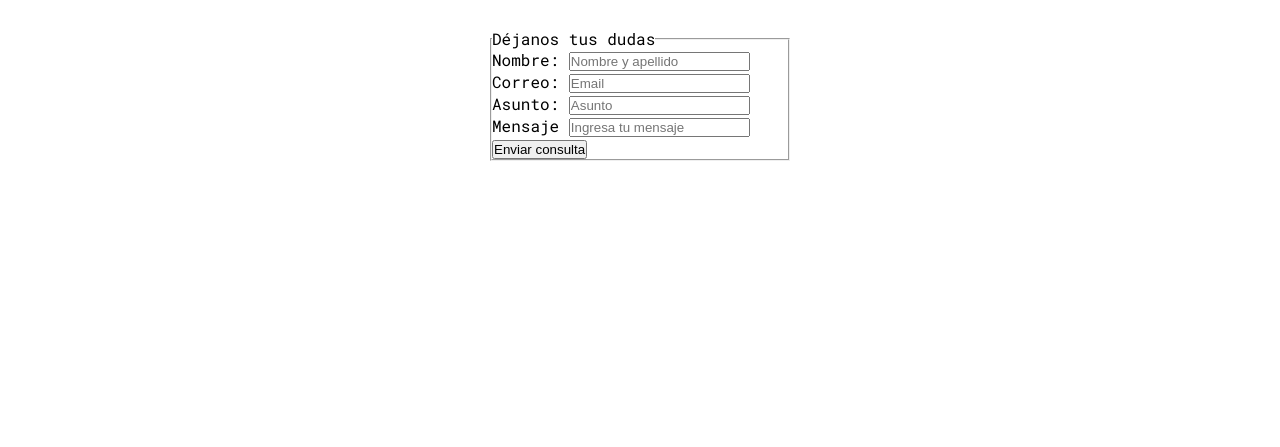
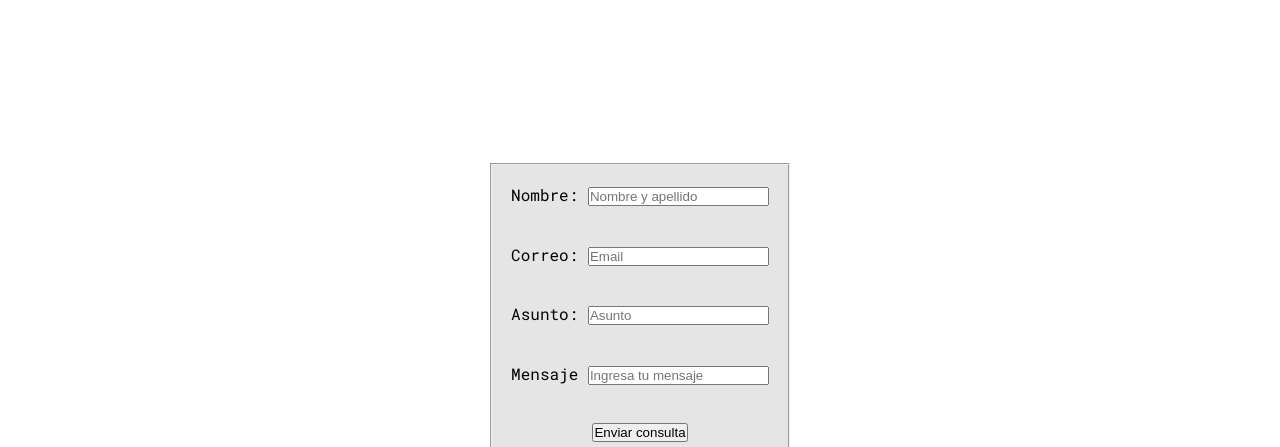
Before and after one commit to pedhertec/proyecto-web-personal, a plain HTML site: page pages/contacto.html in a window 1280 px wide. Shown: the part 276-723 px from the top of the page. Drawn offline with Linux system fonts and the light colour scheme.

Commit message:
subo arreglos en formulario de contacto

```diff
--- a/css/style.css
+++ b/css/style.css
@@ -744,12 +744,27 @@ h2 {
 .imgContacto div {
     margin-left: 30px;
 }
+.mainFormContacto{
+    display: flex;
+    justify-content: center;
+    min-height: calc(100vh - (96px + 74px));
+    align-items: center;
+}
+.formContacto {
+    background-color: rgba(0, 0, 0, 0.1);
+}
 
-.formContacto {
+.cvFieldset{
     display: flex;
+    flex-wrap: wrap;
+    flex-direction: column;
     width: 300px;
-    margin: 30px auto 30px auto;
+    height: 300px;
+    align-content: center;
+    justify-content: space-around;
+    align-items: center;
 }
+
 
 @media screen and (max-width:768px){
 
--- a/pages/contacto.html
+++ b/pages/contacto.html
@@ -31,8 +31,8 @@
         </section>
         <section class="mainFormContacto">
             <form action="" class="formContacto">
-                <fieldset>
-                    <legend>Déjanos tus dudas</legend>
+                <fieldset class="cvFieldset">
+<!--                     <legend>Déjanos tus dudas</legend> -->
                     <label for="nombre">
                         <span>Nombre:</span>
                         <input type="text" id="nombre" placeholder="Nombre y apellido">
@@ -45,11 +45,11 @@
                         <span>Asunto:</span>
                         <input type="asunto" id="asunto" placeholder="Asunto">
                     </label>
-                    <label for="mensje">
+                    <label for="mensaje">
                         <Span>Mensaje</Span>
                         <input type="text" id="mensaje" placeholder="Ingresa tu mensaje" maxlength="2000">
                     </label>
-                    <button>Enviar consulta</button>
+                    <button class="botonForm">Enviar consulta</button>
                 </fieldset>
                 </form>
         </section>
```
